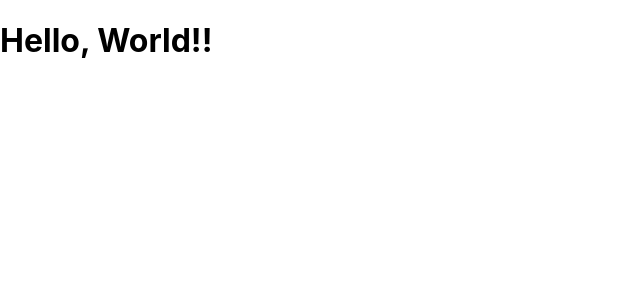
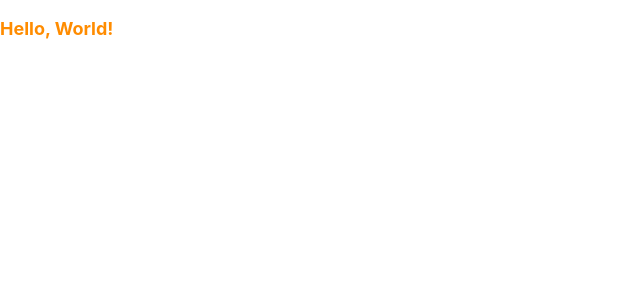
Before and after one commit to nnaabbee/kmt-front-learn-01, a Next.js app: page / in a window 1280 px wide. Shown: the top 300 px of the page, without its empty margins (0-640 px from the left). Built offline with nearby package versions, Linux system fonts and the light colour scheme.

Commit message:
Styled-Componentをインストール、使用できるところまで実装しました

```diff
--- /dev/null
+++ b/components/Label.tsx
@@ -0,0 +1,19 @@
+import { FC } from "react"
+import styled from "styled-components"
+
+// === Component Prop
+type Props = {
+  text: string
+}
+
+// === Component
+export const Label: FC<Props> = (props) => {
+  return <TextLabel>{props.text}</TextLabel>
+}
+
+// === Style
+const TextLabel = styled.p`
+  color: darkorange;
+  font-size: 18px;
+  font-weight: bold;
+`
--- /dev/null
+++ b/pages/_document.tsx
@@ -0,0 +1,29 @@
+import Document, { DocumentContext, DocumentInitialProps } from "next/document"
+import { ServerStyleSheet } from "styled-components"
+
+export default class MyDocument extends Document {
+  static async getInitialProps(ctx: DocumentContext): Promise<DocumentInitialProps> {
+    const sheet = new ServerStyleSheet()
+    const originalRenderPage = ctx.renderPage
+
+    try {
+      ctx.renderPage = () =>
+        originalRenderPage({
+          enhanceApp: (App) => (props) => sheet.collectStyles(<App {...props} />),
+        })
+
+      const initialProps = await Document.getInitialProps(ctx)
+      return {
+        ...initialProps,
+        styles: (
+          <>
+            {initialProps.styles}
+            {sheet.getStyleElement()}
+          </>
+        ),
+      }
+    } finally {
+      sheet.seal()
+    }
+  }
+}
--- a/pages/index.tsx
+++ b/pages/index.tsx
@@ -1,7 +1,8 @@
 import type { NextPage } from "next"
+import { Label } from "../components/Label"
 
 const Home: NextPage = () => {
-  return <h1>Hello, World!!</h1>
+  return <Label text="Hello, World!" />
 }
 
 // page componentはdefaultでexportする
```
Also changed, not shown: package.json (+9 -6 lines), .babelrc (added), 1 other file (tests, documents, lock files or other folders).
